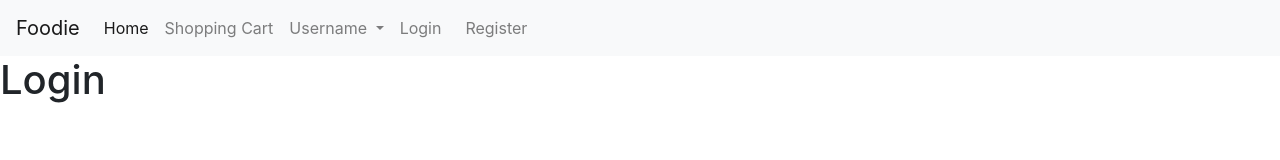
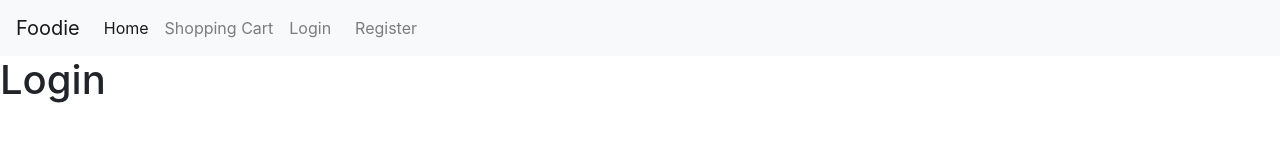
Before and after one commit to RBK-mode/ng-client, an Angular app: page /login in a window 1280 px wide. Shown: the top 160 px of the page. Built offline with nearby package versions, Linux system fonts and the light colour scheme.

Commit message:
fixed navbar

```diff
--- a/src/app/navbar/navbar.component.html
+++ b/src/app/navbar/navbar.component.html
@@ -28,7 +28,7 @@
       <li class="nav-item">
         <a class="nav-link" routerLink="/shopping-cart">Shopping Cart</a>
       </li>
-      <li ngbDropdown class="nav-item dropdown">
+      <li *ngIf="isAuthed" ngbDropdown class="nav-item dropdown">
         <a
           ngbDropdownToggle
           class="nav-link dropdown-toggle"
@@ -38,7 +38,7 @@
           aria-haspopup="true"
           aria-expanded="false"
         >
-          Username
+          {{auth.getCurrentUserName()}}
         </a>
         <div
           ngbDropdownMenu
@@ -62,9 +62,9 @@
           <a class="nav-link" routerLink="/register">Register</a>
         </li>
       </ng-container>
-      <li *ngIf="isAuthed" class="nav-item mr-sm-2">
-        <a class="nav-link">{{auth.getCurrentUserName()}}</a>
-      </li>
+<!--      <li *ngIf="isAuthed" class="nav-item mr-sm-2">-->
+<!--        <a class="nav-link">{{auth.getCurrentUserName()}}</a>-->
+<!--      </li>-->
       <li *ngIf="isAuthed" class="nav-item mr-sm-2">
         <a class="nav-link" (click)="logout()">Logout</a>
       </li>
```
